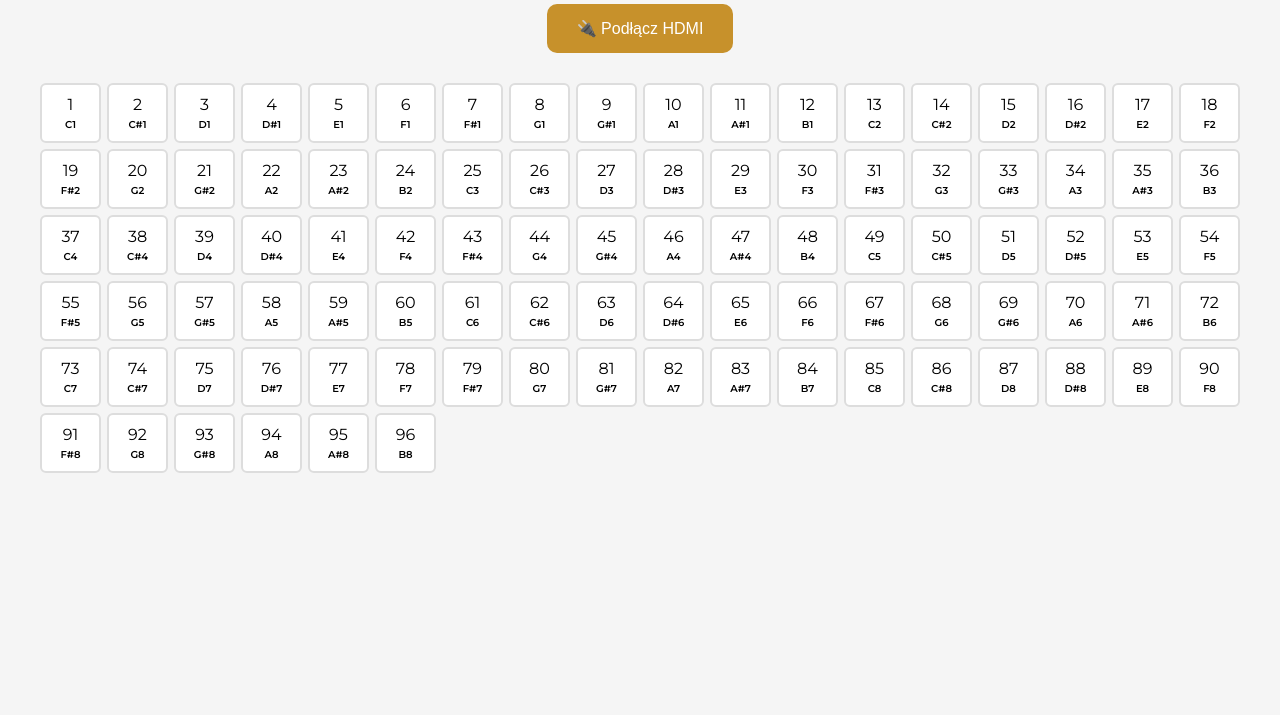
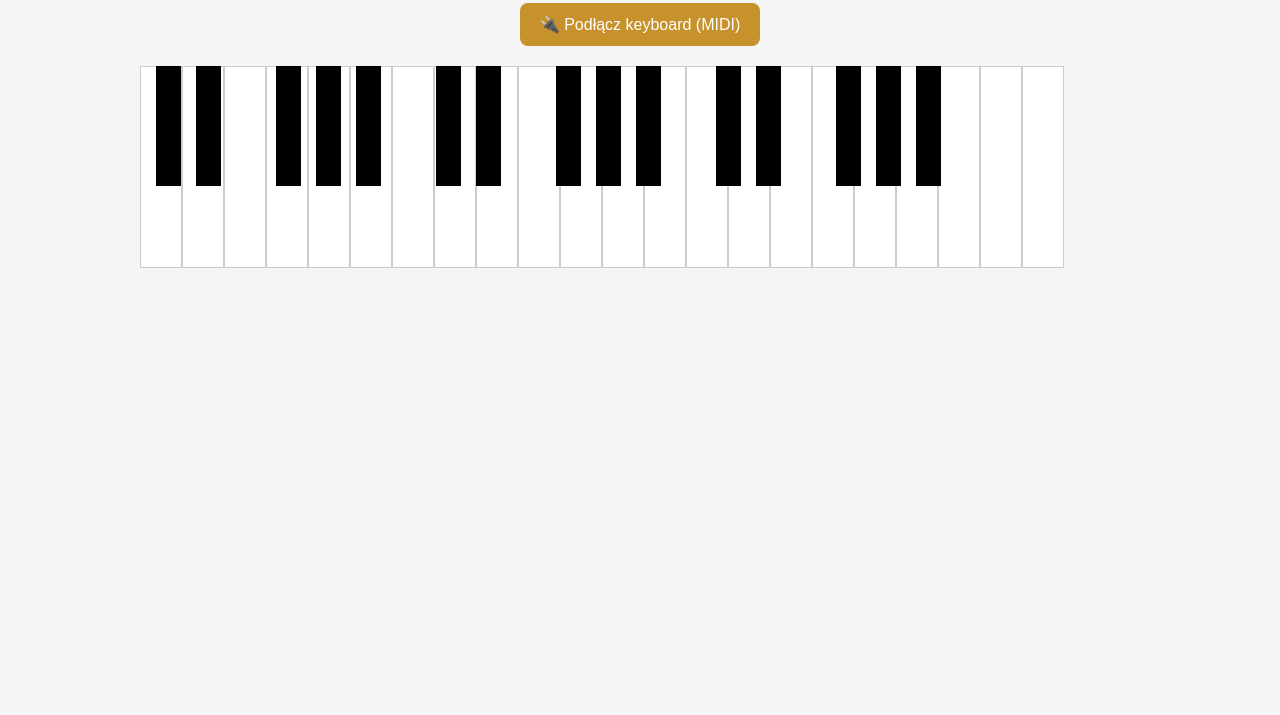
Before and after one commit to kowalskiwojcirch-coder/carillon, a plain HTML site: page index.html in a window 1280 px wide. Shown: the part 85-800 px from the top of the page. Drawn offline with Linux system fonts and the light colour scheme.

Commit message:
Update title and styles for MIDI piano interface

```diff
--- a/index.html
+++ b/index.html
@@ -2,149 +2,160 @@
 <html lang="pl">
 <head>
 <meta charset="UTF-8">
-<title>Carillon HDMI</title>
+<title>Carillon MIDI Piano</title>
 
 <style>
-@import url('https://fonts.googleapis.com/css2?family=Montserrat:wght@400;600&display=swap');
-
 body {
-    font-family: 'Montserrat', sans-serif;
+    font-family: Arial;
     background: #f5f5f5;
-    margin: 0;
-    padding: 20px;
     text-align: center;
 }
 
-.container {
-    max-width: 1200px;
+button {
+    padding: 12px 20px;
+    margin: 20px;
+    font-size: 16px;
+    background: #C7912B;
+    border: none;
+    color: white;
+    border-radius: 8px;
+    cursor: pointer;
+}
+
+.piano {
+    position: relative;
+    width: 1000px;
+    height: 200px;
     margin: auto;
 }
 
-.hdmi-btn {
-    background: #C7912B;
-    color: white;
-    border: none;
-    padding: 15px 30px;
-    border-radius: 10px;
-    font-size: 16px;
-    cursor: pointer;
-    margin-bottom: 30px;
+.white {
+    width: 40px;
+    height: 200px;
+    background: white;
+    border: 1px solid #ccc;
+    float: left;
+    position: relative;
+    z-index: 1;
 }
 
-.hdmi-btn.active {
-    background: #4CAF50;
+.black {
+    width: 25px;
+    height: 120px;
+    background: black;
+    position: absolute;
+    z-index: 2;
+    margin-left: -12px;
 }
 
-.keyboard {
-    display: grid;
-    grid-template-columns: repeat(auto-fill, minmax(60px, 1fr));
-    gap: 6px;
-}
-
-.key {
-    background: white;
-    border: 2px solid #ddd;
-    border-radius: 6px;
-    padding: 10px;
-    cursor: pointer;
-    transition: 0.15s;
-}
-
-.key:hover {
-    border-color: #C7912B;
-}
-
-.key.active {
-    background: #fff3cd;
-    border-color: #C7912B;
-    color: #C7912B;
-}
-
-.note {
-    font-size: 10px;
-    margin-top: 4px;
-    font-weight: bold;
+.active {
+    background: #C7912B !important;
 }
 </style>
 </head>
 
 <body>
 
-<div class="container">
-    <h2>CARILLON HDMI</h2>
-    <button id="hdmiBtn" class="hdmi-btn">🔌 Podłącz HDMI</button>
-    <div id="keyboard" class="keyboard"></div>
-</div>
+<h2>🎹 Carillon MIDI</h2>
+<button onclick="connectMIDI()">🔌 Podłącz keyboard (MIDI)</button>
+
+<div id="piano" class="piano"></div>
 
 <script>
-let audioEnabled = false;
+const baseFile = "C'''.mp3";
+const activeNotes = {};
 
-document.getElementById("hdmiBtn").onclick = () => {
-    audioEnabled = true;
-    document.getElementById("hdmiBtn").classList.add("active");
-    document.getElementById("hdmiBtn").innerText = "✅ HDMI Podłączone";
-};
+const piano = document.getElementById("piano");
 
-// --- CONFIG ---
-const totalKeys = 96; // możesz zmienić np 120
-const basePitch = 1;
-const baseFile = "C'''.mp3";
+// MIDI zakres (np 48–84 = 3 oktawy)
+const startNote = 48;
+const endNote = 84;
 
-const notes = ["C","C#","D","D#","E","F","F#","G","G#","A","A#","B"];
+const whiteNotes = [0,2,4,5,7,9,11];
 
-const keyboard = document.getElementById("keyboard");
+let keyMap = {};
 
-const activeSounds = {};
+function createPiano() {
+    let whiteIndex = 0;
 
-for (let i = 0; i < totalKeys; i++) {
+    for (let i = startNote; i <= endNote; i++) {
 
-    const key = document.createElement("div");
-    key.className = "key";
+        const note = i % 12;
 
-    const note = notes[i % 12];
-    const octave = Math.floor(i / 12) + 1;
+        if (whiteNotes.includes(note)) {
+            const key = document.createElement("div");
+            key.className = "white";
+            key.dataset.note = i;
+            piano.appendChild(key);
 
-    key.innerHTML = `
-        ${i+1}
-        <div class="note">${note}${octave}</div>
-    `;
+            keyMap[i] = key;
 
-    const pitch = basePitch * Math.pow(2, i / 12);
+            whiteIndex++;
 
-    const play = () => {
-        if (!audioEnabled) return;
+        } else {
+            const key = document.createElement("div");
+            key.className = "black";
+            key.dataset.note = i;
 
-        if (activeSounds[i]) {
-            activeSounds[i].pause();
-            delete activeSounds[i];
-            key.classList.remove("active");
-        } else {
-            const audio = new Audio(baseFile);
-            audio.loop = true;
-            audio.preservesPitch = false;
-            audio.playbackRate = pitch;
+            key.style.left = (whiteIndex * 40 - 12) + "px";
 
-            audio.play().then(() => {
-                activeSounds[i] = audio;
-                key.classList.add("active");
-            });
+            piano.appendChild(key);
+            keyMap[i] = key;
         }
-    };
-
-    key.onclick = play;
-
-    keyboard.appendChild(key);
+    }
 }
 
-// --- KEYBOARD CONTROL ---
-document.addEventListener("keydown", (e) => {
-    if (!audioEnabled) return;
+createPiano();
 
-    const index = e.keyCode - 49; // 1-9 itd.
-    if (index >= 0 && index < totalKeys) {
-        keyboard.children[index].click();
+// --- AUDIO ---
+function playNote(note, velocity=1) {
+    const pitch = Math.pow(2, (note - 60) / 12);
+
+    const audio = new Audio(baseFile);
+    audio.playbackRate = pitch;
+    audio.volume = velocity;
+    audio.preservesPitch = false;
+
+    audio.play();
+
+    activeNotes[note] = audio;
+
+    if (keyMap[note]) keyMap[note].classList.add("active");
+}
+
+function stopNote(note) {
+    if (activeNotes[note]) {
+        activeNotes[note].pause();
+        delete activeNotes[note];
     }
-});
+    if (keyMap[note]) keyMap[note].classList.remove("active");
+}
+
+// --- MIDI ---
+function connectMIDI() {
+    if (!navigator.requestMIDIAccess) {
+        alert("Brak wsparcia MIDI w przeglądarce (użyj Chrome)");
+        return;
+    }
+
+    navigator.requestMIDIAccess().then(midi => {
+        const inputs = midi.inputs.values();
+
+        for (let input of inputs) {
+            input.onmidimessage = (msg) => {
+                const [cmd, note, velocity] = msg.data;
+
+                if (cmd === 144 && velocity > 0) {
+                    playNote(note, velocity / 127);
+                } else if (cmd === 128 || velocity === 0) {
+                    stopNote(note);
+                }
+            };
+        }
+
+        alert("Keyboard podłączony 🎹");
+    });
+}
 </script>
 
 </body>
```
